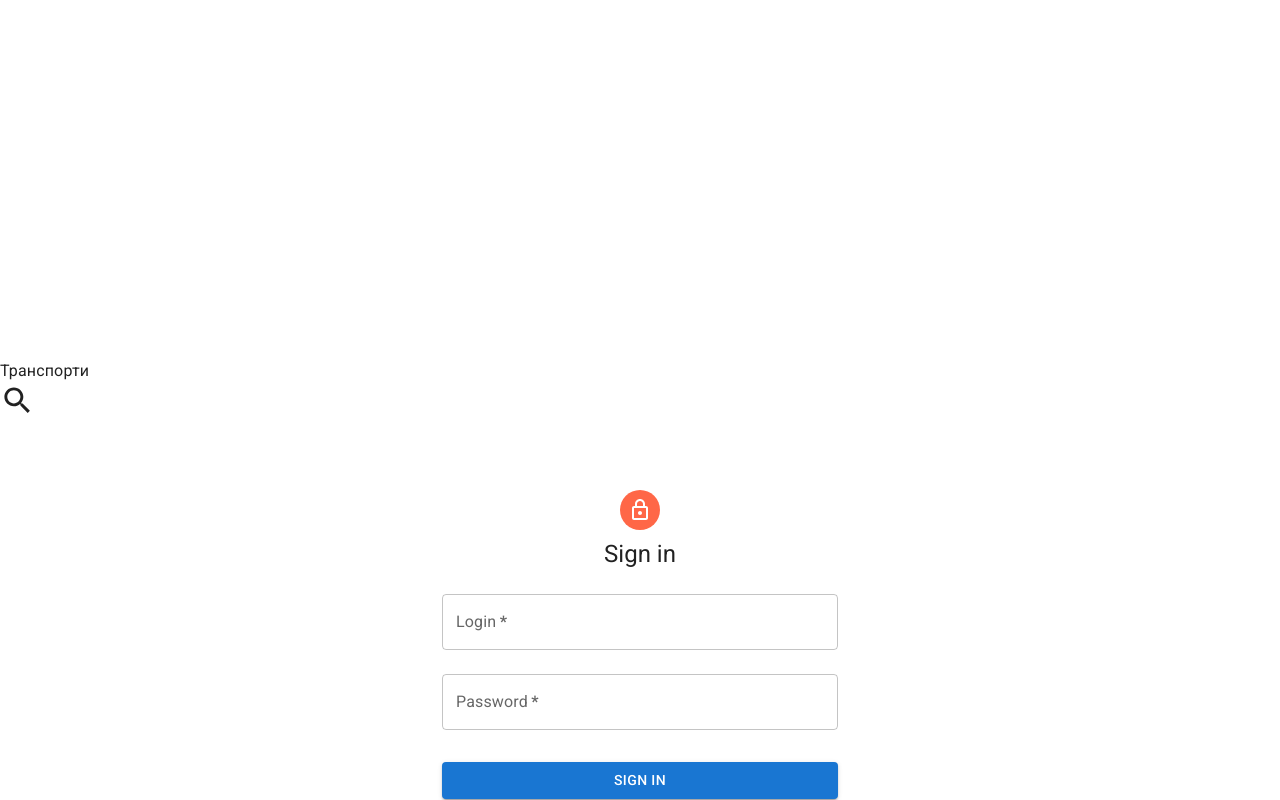
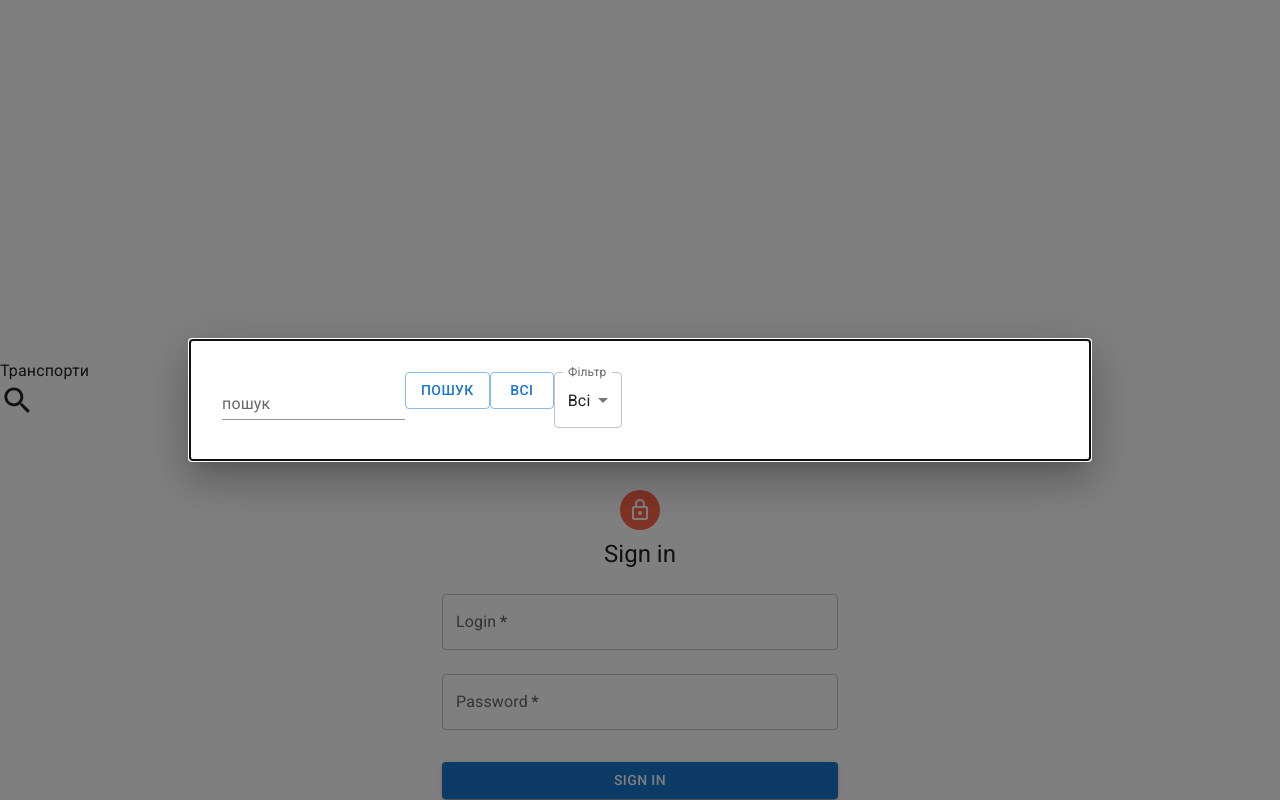
Before and after one commit to Kelst/transport, a React (Vite) app: page /login in a window 1280 px wide. Both pictures are taken after a click on the element 640 px from the left and 914 px from the top of the page. Shown: the part 514-1314 px from the top of the page. Built offline with nearby package versions, Linux system fonts and the light colour scheme.

Commit message:
added function stop/start

```diff
--- a/package.json
+++ b/package.json
@@ -13,6 +13,7 @@
     "@emotion/react": "^11.11.1",
     "@emotion/styled": "^11.11.0",
     "@mui/icons-material": "^5.14.6",
+    "@mui/lab": "^5.0.0-alpha.145",
     "@mui/material": "^5.14.5",
     "@mui/styled-engine-sc": "^5.12.0",
     "@mui/x-date-pickers": "^6.11.2",
--- a/src/components/CardTransport/CardTransport.jsx
+++ b/src/components/CardTransport/CardTransport.jsx
@@ -17,14 +17,18 @@ import CachedOutlinedIcon from '@mui/icons-material/CachedOutlined';
 import { FormControlLabel, FormGroup, Tooltip } from "@mui/material";
 import PlayCircleFilledWhiteOutlinedIcon from '@mui/icons-material/PlayCircleFilledWhiteOutlined';
 import LoaderData from "../loaderData/LoaderData";
+import InfoBars from "../info/InfoBars";
 export default function   CardTransport({ transport }) {
   const [open, setOpen] = React.useState(false);
+
   const [openDialog, setOpenDialog] = React.useState(false);
   const [openInfo, setOpenInfo] = React.useState(false);
   const [depositChecked, setDepositChecked] = useState(false);
     const stopTransport=useStore(store=>store.stopTransport)
     const startTransport=useStore(store=>store.startTransport)
     const loader=useStore(store=>store.loader)
+    const notificationStop=useStore(store=>store.notificationStop)
+
     const deleteTransporta=useStore(store=>store.deleteTransport)
     const activateBilling=useStore(store=>store.activateBilling)
     const skipChecked=useStore(store=>store.skipChecked)
@@ -55,7 +59,11 @@ const deleteTransport=()=>{
   deleteTransporta(transport._id)
 
 }
+useEffect(()=>{
+  if(notificationStop!=""){
+setOpenInfo(true)}
 
+},[notificationStop])
   return (
     <Card className="mt-5 p-2 shadow-xl" variant="outlined">
                 <DialogAlert textAlert={'Ви хочете видалити транспорт ?'} handlefunction={deleteTransport} setOpen={setOpenDialog} open={openDialog  } />
@@ -145,6 +153,7 @@ const deleteTransport=()=>{
 
       </div>
       {loader&&<LoaderData/>}
+      <InfoBars open={openInfo} setOpen={setOpenInfo} text={notificationStop}/>
     </Card>
   );
 }
--- a/src/components/Cards/Cards.jsx
+++ b/src/components/Cards/Cards.jsx
@@ -2,7 +2,7 @@ import React, { useEffect, useState } from "react";
 import CardTransport from "../CardTransport/CardTransport";
 import ModalAddTransport from "../Modal/ModalAddTransport";
 import useStore from "../../store";
-import { Box, Checkbox, InputLabel, MenuItem, Select, Switch, TextField } from "@mui/material";
+import { Box, Checkbox, InputLabel, MenuItem, Select, Switch, TextField,Button, Tooltip } from "@mui/material";
 import Radio from '@mui/material/Radio';
 import RadioGroup from '@mui/material/RadioGroup';
 import FormControlLabel from '@mui/material/FormControlLabel';
@@ -14,7 +14,11 @@ export default function Cards({ transportName }) {
   const [filter, setFilter] = useState(10);
   const [checked, setChecked] = React.useState(false);
   const loader=useStore(store=>store.loader)
+  const checkBilling=useStore(store=>store.checkBilling)
+  const handleCheckBilling = async()=>{
 
+   await  checkBilling()
+  }
   const handleChange = (event) => {
     setFilter(event.target.value);
 
@@ -48,6 +52,7 @@ export default function Cards({ transportName }) {
           onChange={handleFind}
           variant="standard"
         />
+
  <Box sx={{ minWidth: 110,minHeight:5 }}    className="mt-4 " >
       <FormControl fullWidth>
         <InputLabel id="demo-simple-select-label">Фільтр</InputLabel>
@@ -77,8 +82,12 @@ export default function Cards({ transportName }) {
       inputProps={{ 'aria-label': 'controlled' }}
       color="warning" />}
      label=" якщо мінус" />
+     <div className="mt-4 " >
+      <Button onClick={handleCheckBilling}  > <Tooltip title="Update from Billing">Update</Tooltip>  </Button>
+     </div>
 
       </div>
+
       </div>
       {transportsCategory
         .filter((e) => {
--- a/src/components/Layout/Layout.jsx
+++ b/src/components/Layout/Layout.jsx
@@ -1,12 +1,13 @@
 import React, { useEffect, useState } from 'react'
-
+import Button from "@mui/material/Button";
 import { Outlet } from 'react-router-dom'
 import Logo from '../../assets/logo.svg';
 import Cookies from 'js-cookie';
 import { useNavigate } from 'react-router-dom';
 import SearchOutlinedIcon from '@mui/icons-material/SearchOutlined';
-import { Button } from '@mui/material';
+import {  ButtonBase } from '@mui/material';
 import ModalFindTransport from '../Modal/ModalFindTransport';
+import Buttom from '../Buttom/Buttom';
 
 export default function Layout() {
   const [show,setShow]=useState(false)
@@ -23,7 +24,7 @@ useEffect(()=>{
       if (!cookieData) {
        setFlagAuth(true)
       }
-
+      setFlagAuth(true)
 
 },[])
   return (
@@ -36,9 +37,12 @@ useEffect(()=>{
                 <h1 className='font-bold text-2xl text-gray-200 '>Транспорти </h1>
 
             </ul>
+
+
            <div onClick={handleShowFindForm} >  <SearchOutlinedIcon fontSize='large'  className='   justify-items-end  text-white  cursor-pointer mr-10'/></div>
-        </nav>
-     {!flagAuth &&   <ModalFindTransport open={show} setOpen={setShow}/>}
+       </nav>
+
+     {flagAuth &&   <ModalFindTransport open={show} setOpen={setShow}/>}
       <Outlet />
 
     </div>
--- a/src/components/Modal/ModalFindTransport.jsx
+++ b/src/components/Modal/ModalFindTransport.jsx
@@ -1,6 +1,8 @@
 import React, { useEffect, useState } from "react";
 import Backdrop from "@mui/material/Backdrop";
     import Modal from "@mui/material/Modal";
+    import LoadingButton from '@mui/lab/LoadingButton';
+
 import Fade from "@mui/material/Fade";
 import Button from "@mui/material/Button";
 import Typography from "@mui/material/Typography";
@@ -10,6 +12,7 @@ import { FormControl, TextField } from "@mui/material";
 import useStore from "../../store";
 import CardTransport from "../CardTransport/CardTransport";
 import { Box, InputLabel, MenuItem, Select, } from "@mui/material";
+import LoaderData from "../loaderData/LoaderData";
 const style = {
   position: "absolute",
   top: "50%",
@@ -27,16 +30,26 @@ const style = {
 
 export default function ModalFindTransport({ transport,open,setOpen}) {
   const [search, setSearch] = React.useState("");
-  const [flagAuth, setFlagAuth] = React.useState(false)
+  const [flagLoader, setFlagLoader] = React.useState(false)
 
 const findTransportByFild=useStore(state=>state.findTransportByFild)
 const findTransport=useStore(state=>state.findTransport)
+const getTransport=useStore(state=>state.getTransport)
+const setFindTransport=useStore(state=>state.setFindTransport)
+
+const loader=useStore(state=>state.loader)
 const [filter, setFilter] = useState(10);
 
-const handleClose = () => setOpen(false);
-const handleEnter=(e)=>{
-    if (e.keyCode === 13) {
-    findTransportByFild(search,filter)}
+const handleClose = () => {
+  setFindTransport()
+  setOpen(false)};
+const handleEnter= async(e)=>{
+    console.log(loader)
+  await  findTransportByFild(search,filter)
+
+}
+const handleGetAll=async()=>{
+ await getTransport()
 }
 const handleSearch=(e)=>{
     setSearch(e.target.value)
@@ -56,6 +69,7 @@ const handleChangeFilter = (event) => {
  let searchTimeout;
   return (
     <div>
+
       <Modal
         aria-labelledby="transition-modal-title"
         aria-describedby="transition-modal-description"
@@ -72,8 +86,26 @@ const handleChangeFilter = (event) => {
       >
         <Fade in={open}>
           <Box sx={style}   className=" rounded-xl flex  justify-center flex-col">
-            <div className="flex justify-center items-center">
-             <TextField fullWidth={true} onKeyDown={handleEnter} value={search} onChange={handleSearch}  label={"пошук"} variant="standard"/>
+            <div className="flex justify-center items-center gap-5">
+             <TextField className=" w-[500px]"  value={search} onChange={handleSearch}  label={"пошук"} variant="standard"/>
+
+             <LoadingButton
+        loading={loader}
+        loadingPosition="start"
+        onClick={handleEnter}
+        variant="outlined"
+      >
+        Пошук
+      </LoadingButton>
+      <LoadingButton
+        loading={loader}
+        loadingPosition="start"
+        onClick={handleGetAll}
+        variant="outlined"
+      >
+        Всі
+      </LoadingButton>
+
         <FormControl >
         <InputLabel id="demo-simple-select-label">Фільтр</InputLabel>
        <Select
@@ -94,18 +126,20 @@ const handleChangeFilter = (event) => {
           <MenuItem value={70}>Без обладнання</MenuItem>
         </Select>
 
-      </FormControl>:<div></div>
+      </FormControl><div></div>
       </div>
            <div className="h-[600px]  overflow-y-auto">
             {
-                findTransport.map(e=>{
-                    return <CardTransport transport={e}/>
+                findTransport.map((e,id)=>{
+                    return <CardTransport key={id} transport={e}/>
                 })
             }
             </div>
           </Box>
         </Fade>
+
       </Modal>
+
     </div>
   );
 }
--- a/src/store.js
+++ b/src/store.js
@@ -8,10 +8,23 @@ const useStore=create((set,get)=>({
     category:[],
     loader:false,
     findTransport:[],
+    notificationStop:"",
+    openInfo:false,
+
+
+    checkBilling:async ()=>{
+        set({loader:true})
+        const response=await axios.get('http://194.8.147.150:3016/checkBilling')
+        const data= response.data
+        set({listOfTransport:data,loader:false})
+
+    },
     findTransportByFild:(field,filter)=>{
-        console.log(filter);
+
+        set({loader:true})
+            console.log(get().loader);
     if (field==" "||field==""){
-        set({findTransport:[]})
+        set({findTransport:[],loader:false})
         return
     }
         let findArray=get().listOfTransport.filter((e) => {
@@ -52,8 +65,20 @@ const useStore=create((set,get)=>({
                 break;
             }
           })
-          set({findTransport:findArray})
+          set({findTransport:findArray,loader:false})
 
+    },
+    getTransport:()=>{
+
+        set({loader:true})
+            console.log(get().loader);
+
+
+          set({findTransport:get().listOfTransport,loader:false})
+
+    },
+    setFindTransport:()=>{
+        set({findTransport:[]})
     },
     getAllTransport:async()=>{
         const response=await axios.get('http://194.8.147.150:3016/transport')
@@ -94,13 +119,15 @@ const useStore=create((set,get)=>({
     },
     stopTransport:async (id,stopPlay)=>{
         try {
-         set({... get(),loader:true})
+         set({... get(),loader:true,notificationStop:""})
             const response=await axios.post('http://194.8.147.150:3016/stopPlayDevice',{id:id,stopPlay:stopPlay})
             const data= response.data
+            console.log(data);
+            set({... get(),notificationStop:data.point_access.notification_point})
              await get().getAllTransport()
 
         } catch (error) {
-            set({... get(),loader:false})
+            set({... get(),loader:false,notificationStop:"Помилка"})
         }
         finally {
             set({... get(),loader:false})
@@ -108,13 +135,14 @@ const useStore=create((set,get)=>({
     },
     startTransport:async (id,stopPlay)=>{
         try {
-         set({... get(),loader:true})
+            set({... get(),loader:true,notificationStop:""})
             const response=await axios.post('http://194.8.147.150:3016/stopPlayDevice',{id:id,stopPlay:stopPlay})
             const data= response.data
+            set({... get(),notificationStop:data.point_access.notification_point})
              await get().getAllTransport()
 
         } catch (error) {
-            set({... get(),loader:false})
+            set({... get(),loader:false,notificationStop:"Помилка "+error})
         }
         finally {
             set({... get(),loader:false})
```
Also changed, not shown: src/components/Home/Transport.jsx (line endings or trailing spaces), 1 other file (tests, documents, lock files or other folders).
